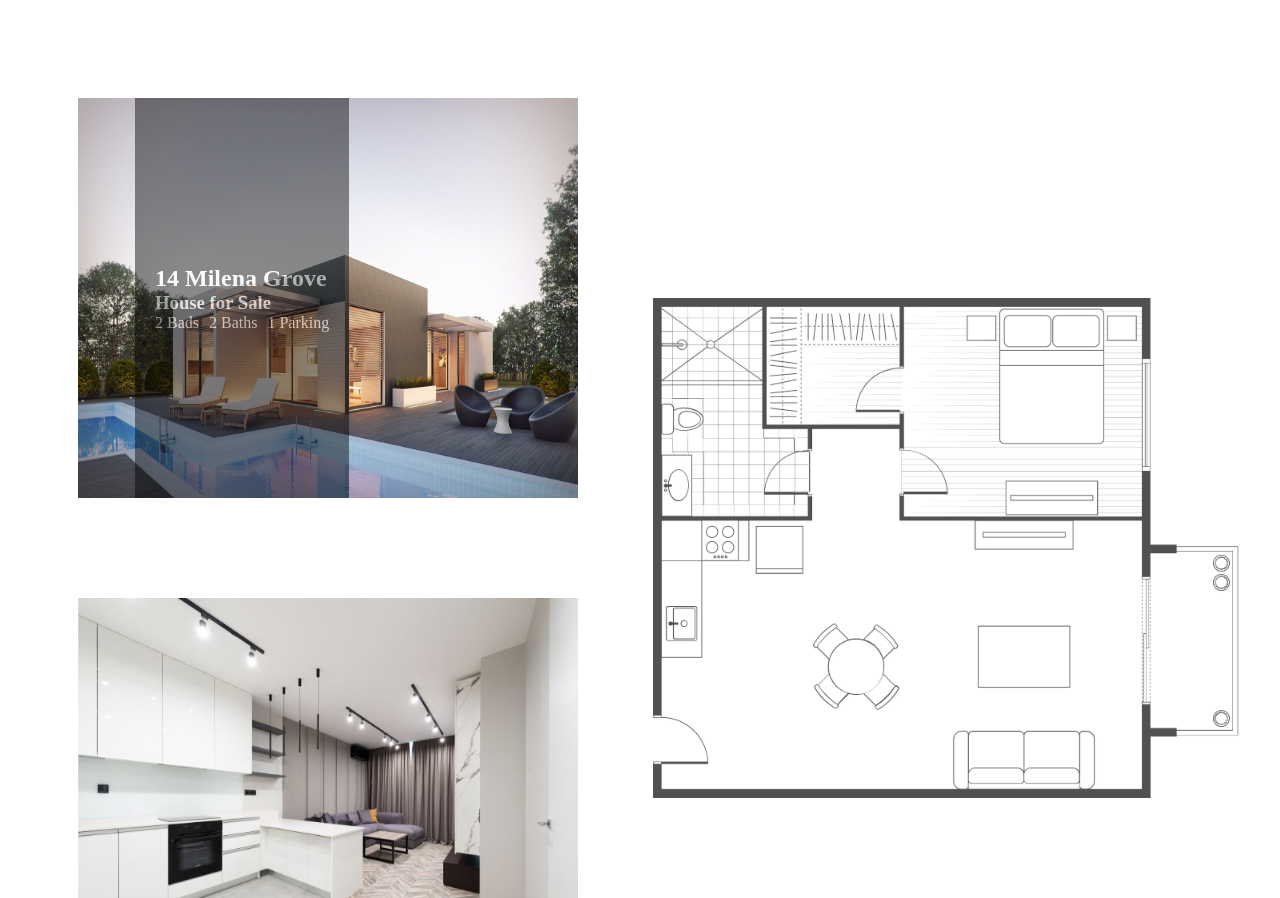
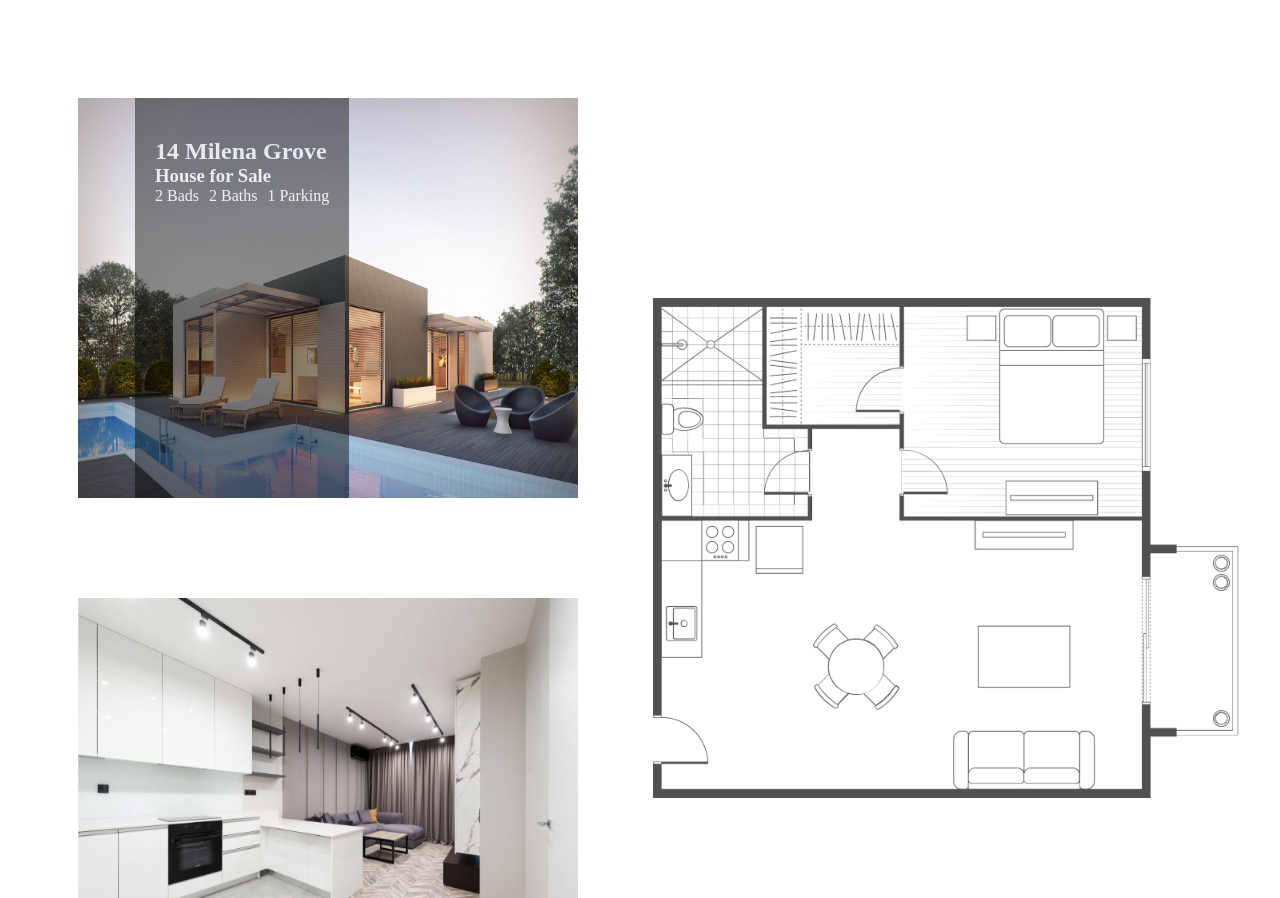
Before and after one commit to RuslanTissen/northGroup, a React (Create React App) app: page / in a window 1280 px wide. Shown: the part 1402-2300 px from the top of the page. Built offline with nearby package versions, Linux system fonts and the light colour scheme; a web font is replaced by a local one.

Commit message:
ttext in house adjusted

```diff
--- a/src/components/house/House.scss
+++ b/src/components/house/House.scss
@@ -20,13 +20,11 @@
 			}
 		}
 	}
-
 	&__text-container {
 		height: 300px;
 		width: fit-content;
 		flex: 1 1 100%;
 		position: absolute;
-		// right: 60px;
 		display: flex;
 		align-items: center;
 		left: 0;
@@ -36,29 +34,21 @@
 			height: 80%;
 			display: flex;
 			flex-direction: column;
-			justify-content: center;
 			background-color: black;
 			opacity: .45;
 			color: white;
-			padding: 0 20px;
-
+			padding: 30px 20px;
 		}
 		.house__ditales-container{
 			display: flex;
-			.bads {
-			}
 			.baths {
 				margin: 0 10px;
 			}
-			.parking {
-			}
-
 		}
 	}
 	&__plan-container {
 		height: 400px;
 		flex: 1 1 100%;
-
 		.img-box{
 			height: 100%;
 			display: flex;
@@ -112,8 +102,10 @@
 		&__text-container {
 			height: 500px;
 			left: 120px;
-	  		// right: 0;
   			margin: 0;
+			.text-box{
+				padding: 40px 20px;
+			}
 		}
 		&__plan-container {
 			flex: 1 1 50%;
```
